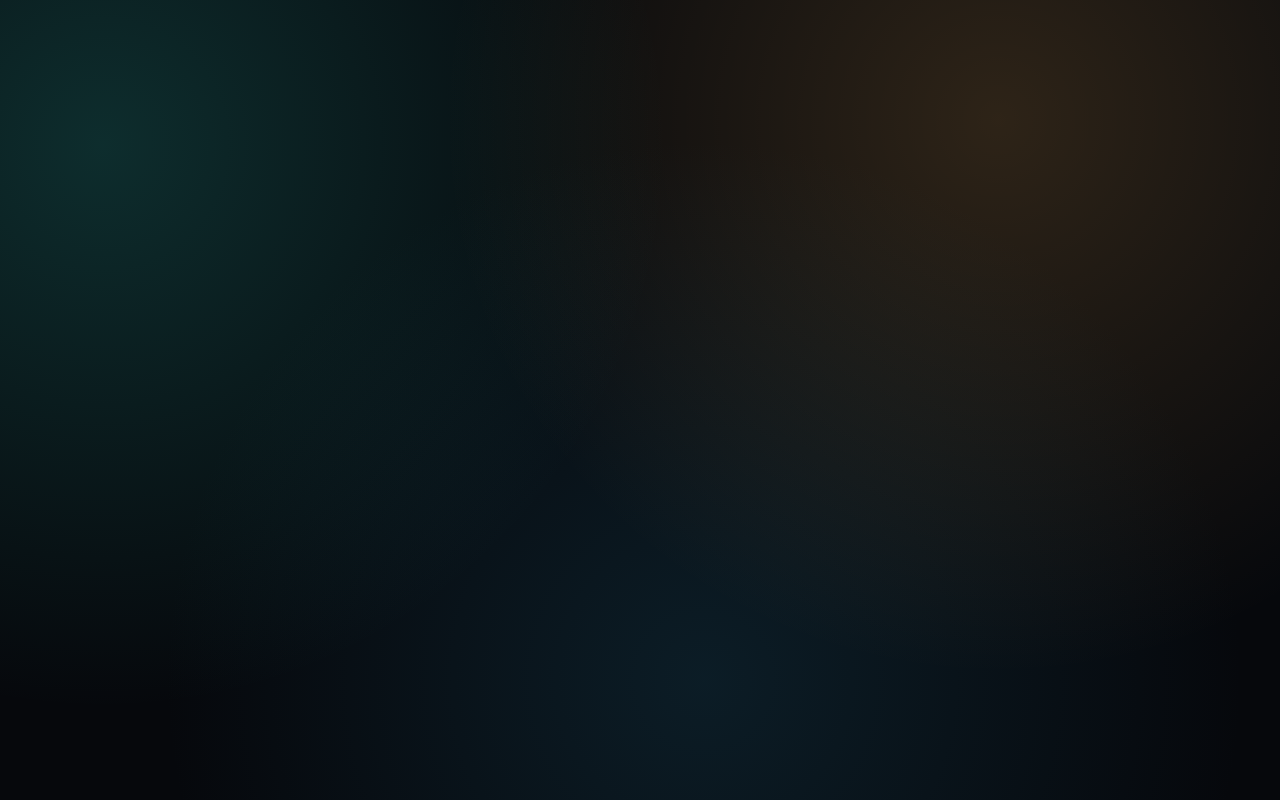
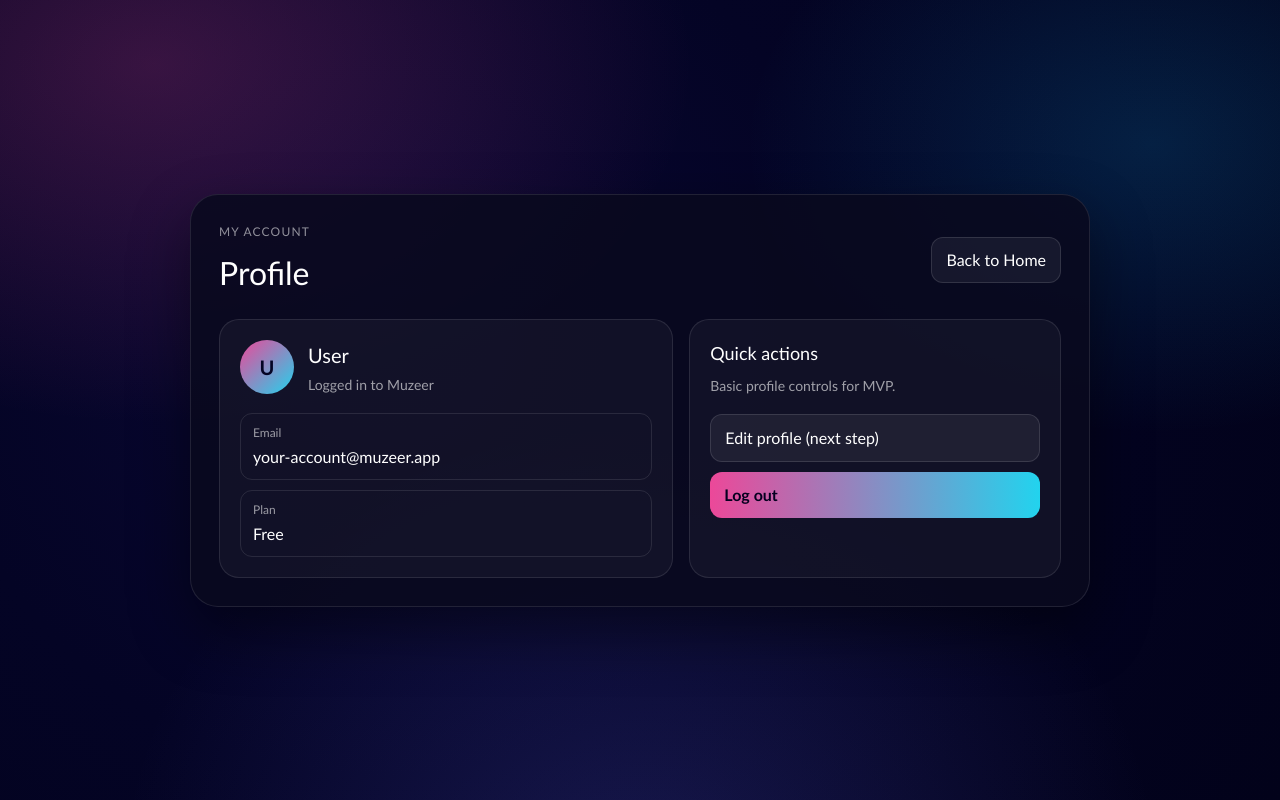
Before and after one commit to BugHunter34/Muzeer, a React (Vite) app in the folder client/: page /profile in a window 1280 px wide. Before the commit this address had no page. Built offline with nearby package versions, Linux system fonts and the light colour scheme; sample sign-in values are in the browser's storage.

Commit message:
added profile page

```diff
--- a/client/src/App.jsx
+++ b/client/src/App.jsx
@@ -302,6 +302,14 @@ function App() {
     }
   };
 
+  const handleProfileMock = () => {
+    if (user) {
+      navigate('/profile');
+    } else {
+      navigate('/login');
+    }
+  };
+
   const handleLogOutMock = () => {
     if (user) {
       // Log out logic
@@ -544,7 +552,9 @@ function App() {
               {/* Auth + Theme */}
               <div className="relative flex items-center gap-3">
                   {user ? (
-                      <span className="text-xs text-emerald-300">Welcome, {user.name}</span>
+                      <button onClick={handleProfileMock} className="text-xs text-emerald-300 hover:text-emerald-200">
+                      Welcome, {user.name}
+                      </button>
                   ) : (
                       <button onClick={handleAuthMock} className="text-xs text-white/60 hover:text-white">Login</button>
                   )}
@@ -629,7 +639,7 @@ function App() {
                             <div className="mx-auto h-10 w-10 rounded-full bg-pink-500 flex items-center justify-center font-bold text-black mb-2">
                                 {user.name[0]}
                             </div>
-                            <p className="text-sm font-semibold">My Account</p>
+                            <button onClick={handleProfileMock} className="text-sm font-semibold hover:text-pink-200">My Account</button>
                             <button onClick={handleLogOutMock} className="text-xs text-pink-400 hover:text-pink-300 mt-1">Log Out</button>
                         </div>
                     ) : (
--- /dev/null
+++ b/client/src/Profile/Profile.jsx
@@ -0,0 +1,177 @@
+import React, { useEffect, useMemo } from 'react';
+import { useNavigate } from 'react-router-dom';
+
+export default function Profile() {
+  const navigate = useNavigate();
+  const token = localStorage.getItem('token');
+
+  const userName = useMemo(() => {
+    if (!token) return 'Guest';
+    return 'User';
+  }, [token]);
+
+  useEffect(() => {
+    if (!token) {
+      navigate('/login');
+    }
+  }, [token, navigate]);
+
+  const handleLogout = () => {
+    localStorage.removeItem('token');
+    navigate('/login');
+  };
+
+  if (!token) {
+    return null;
+  }
+
+  return (
+    <div
+      style={{
+        minHeight: '100vh',
+        width: '100vw',
+        background:
+          'radial-gradient(900px 600px at 12% 8%, rgba(236,72,153,0.22), transparent 60%),' +
+          'radial-gradient(700px 500px at 90% 18%, rgba(14,165,233,0.18), transparent 58%),' +
+          'radial-gradient(800px 700px at 50% 110%, rgba(99,102,241,0.2), transparent 65%),' +
+          'radial-gradient(circle at 30% 40%, #0a0834 0%, #040425 45%, #02021a 100%)',
+        display: 'flex',
+        justifyContent: 'center',
+        alignItems: 'center',
+        padding: '24px',
+        color: 'white',
+        fontFamily: '"Poppins", "Trebuchet MS", sans-serif'
+      }}
+    >
+      <section
+        style={{
+          width: '100%',
+          maxWidth: '900px',
+          borderRadius: '28px',
+          border: '1px solid rgba(255,255,255,0.1)',
+          background: 'rgba(10, 10, 30, 0.88)',
+          boxShadow: '0 24px 60px rgba(0,0,0,0.45)',
+          padding: '28px'
+        }}
+      >
+        <div style={{ display: 'flex', justifyContent: 'space-between', alignItems: 'center', gap: '12px', flexWrap: 'wrap' }}>
+          <div>
+            <p style={{ margin: 0, fontSize: '12px', letterSpacing: '1.2px', textTransform: 'uppercase', color: 'rgba(255,255,255,0.55)' }}>
+              My Account
+            </p>
+            <h1 style={{ margin: '8px 0 0 0', fontSize: '32px' }}>
+              Profile
+            </h1>
+          </div>
+          <button
+            onClick={() => navigate('/')}
+            style={{
+              border: '1px solid rgba(255,255,255,0.12)',
+              borderRadius: '12px',
+              background: 'rgba(255,255,255,0.06)',
+              color: 'white',
+              padding: '10px 14px',
+              cursor: 'pointer'
+            }}
+          >
+            Back to Home
+          </button>
+        </div>
+
+        <div style={{ marginTop: '22px', display: 'grid', gridTemplateColumns: '1.1fr 0.9fr', gap: '16px' }}>
+          <div
+            style={{
+              border: '1px solid rgba(255,255,255,0.1)',
+              borderRadius: '20px',
+              background: 'rgba(255,255,255,0.04)',
+              padding: '20px'
+            }}
+          >
+            <div style={{ display: 'flex', alignItems: 'center', gap: '14px' }}>
+              <div
+                style={{
+                  width: '54px',
+                  height: '54px',
+                  borderRadius: '999px',
+                  background: 'linear-gradient(135deg, #ec4899, #22d3ee)',
+                  color: '#040425',
+                  fontWeight: 700,
+                  display: 'flex',
+                  alignItems: 'center',
+                  justifyContent: 'center',
+                  fontSize: '20px'
+                }}
+              >
+                {userName[0]}
+              </div>
+              <div>
+                <h2 style={{ margin: 0, fontSize: '20px' }}>{userName}</h2>
+                <p style={{ margin: '4px 0 0 0', color: 'rgba(255,255,255,0.6)', fontSize: '14px' }}>
+                  {token ? 'Logged in to Muzeer' : 'Not logged in'}
+                </p>
+              </div>
+            </div>
+
+            <div style={{ marginTop: '18px', display: 'grid', gap: '10px' }}>
+              <div style={{ borderRadius: '12px', border: '1px solid rgba(255,255,255,0.1)', padding: '10px 12px' }}>
+                <p style={{ margin: 0, color: 'rgba(255,255,255,0.58)', fontSize: '12px' }}>Email</p>
+                <p style={{ margin: '3px 0 0 0' }}>{token ? 'your-account@muzeer.app' : '—'}</p>
+              </div>
+              <div style={{ borderRadius: '12px', border: '1px solid rgba(255,255,255,0.1)', padding: '10px 12px' }}>
+                <p style={{ margin: 0, color: 'rgba(255,255,255,0.58)', fontSize: '12px' }}>Plan</p>
+                <p style={{ margin: '3px 0 0 0' }}>Free</p>
+              </div>
+            </div>
+          </div>
+
+          <div
+            style={{
+              border: '1px solid rgba(255,255,255,0.1)',
+              borderRadius: '20px',
+              background: 'rgba(255,255,255,0.04)',
+              padding: '20px'
+            }}
+          >
+            <h3 style={{ margin: 0, fontSize: '18px' }}>Quick actions</h3>
+            <p style={{ margin: '8px 0 18px 0', color: 'rgba(255,255,255,0.6)', fontSize: '14px' }}>
+              Basic profile controls for MVP.
+            </p>
+
+            <div style={{ display: 'grid', gap: '10px' }}>
+              <button
+                onClick={() => navigate('/register')}
+                style={{
+                  border: '1px solid rgba(255,255,255,0.12)',
+                  borderRadius: '12px',
+                  background: 'rgba(255,255,255,0.06)',
+                  color: 'white',
+                  padding: '11px 14px',
+                  cursor: 'pointer',
+                  textAlign: 'left'
+                }}
+              >
+                Edit profile (next step)
+              </button>
+
+              <button
+                onClick={handleLogout}
+                style={{
+                  border: 'none',
+                  borderRadius: '12px',
+                  background: 'linear-gradient(90deg, #ec4899, #22d3ee)',
+                  color: '#05001f',
+                  fontWeight: 700,
+                  padding: '11px 14px',
+                  cursor: 'pointer',
+                  textAlign: 'left'
+                }}
+              >
+                Log out
+              </button>
+            </div>
+          </div>
+        </div>
+      </section>
+    </div>
+  );
+}
--- a/client/src/main.jsx
+++ b/client/src/main.jsx
@@ -4,6 +4,7 @@ import { BrowserRouter, Routes, Route } from 'react-router-dom'
 import App from './App.jsx'
 import Login from './Login/Login.jsx' // We will create this next
 import Register from './Login/Register.jsx'
+import Profile from './Profile/Profile.jsx'
 // Remove index.css import here if it's breaking things
 
 ReactDOM.createRoot(document.getElementById('root')).render(
@@ -15,6 +16,7 @@ ReactDOM.createRoot(document.getElementById('root')).render(
         {/* Your new login page */}
         <Route path="/login" element={<Login />} />
         <Route path="/register" element={<Register />} />
+        <Route path="/profile" element={<Profile />} />
       </Routes>
     </BrowserRouter>
   </React.StrictMode>,
```
